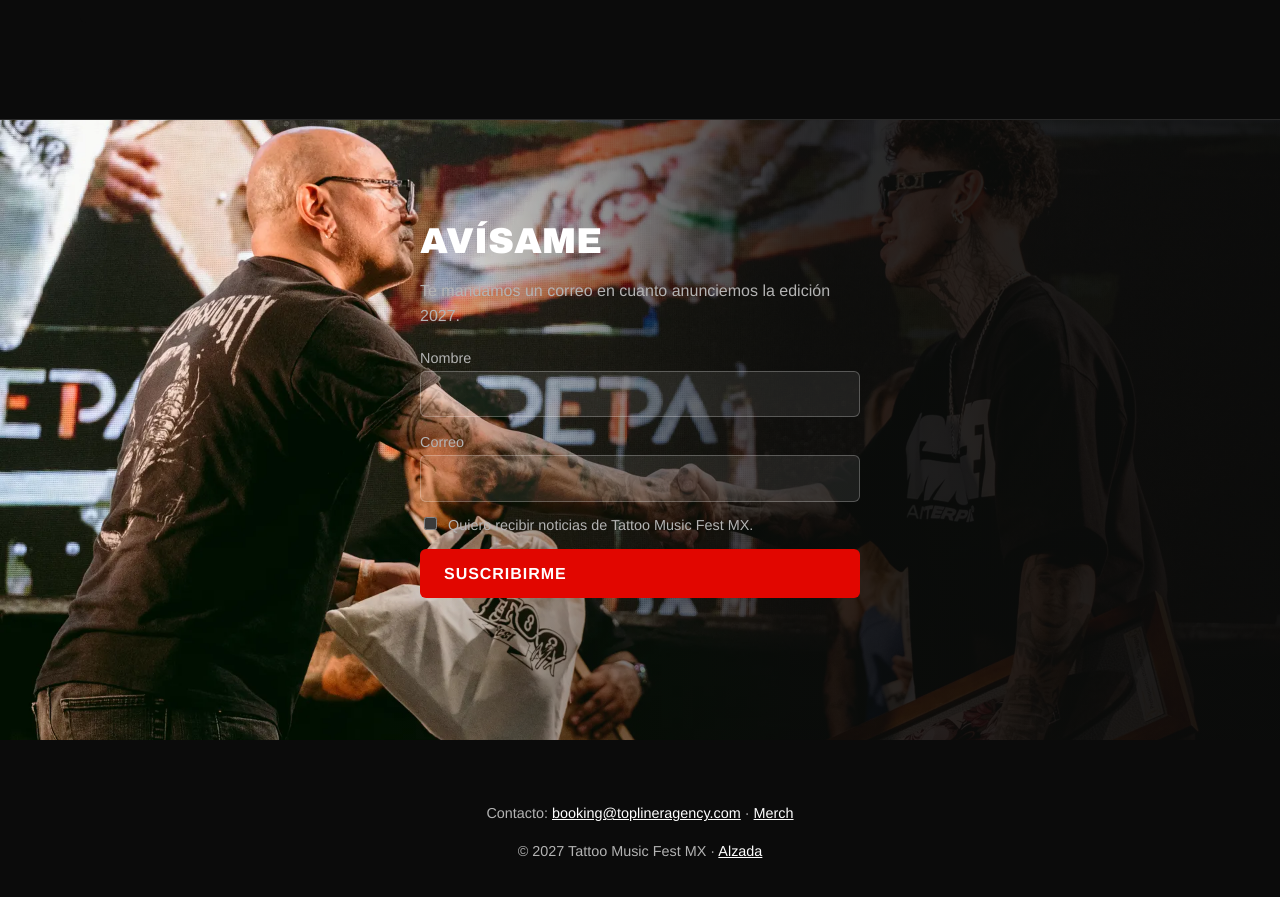
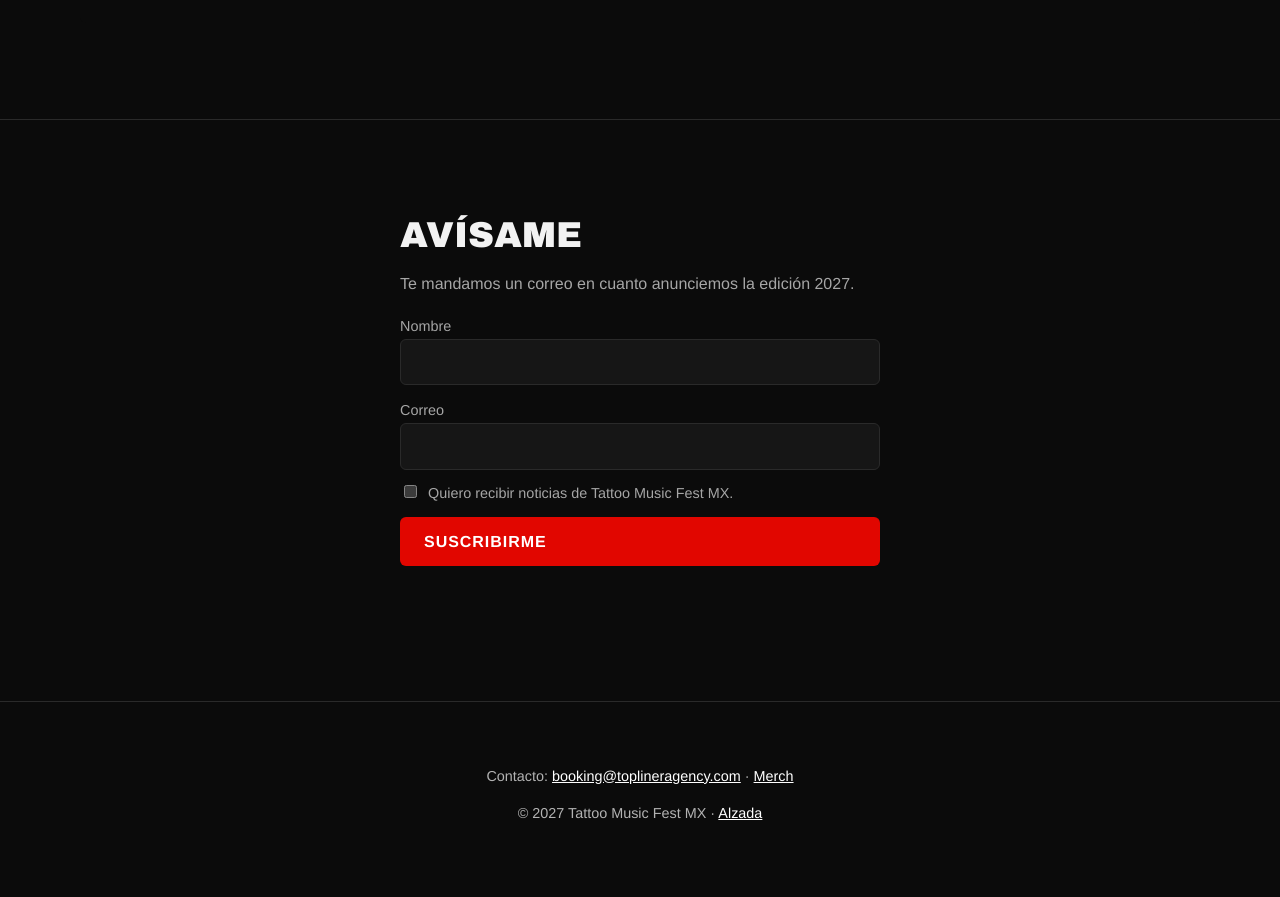
Before and after one commit to alzada-records/tattoomusicfest-mx, a plain HTML site: page index.html in a window 1280 px wide. Shown: the part 1960-2857 px from the top of the page. Drawn offline with Linux system fonts and the light colour scheme; no server answers; grey boxes are pictures that could not be loaded.

Commit message:
Formulario Avísame de vuelta a fondo negro (sin foto)
Co-Authored-By: Claude Opus 5.5 <noreply@anthropic.com>
Claude-Session: https://claude.ai/code/session_012TPE5DbdDXPi6htupK3TZp

```diff
--- a/css/styles.css
+++ b/css/styles.css
@@ -1222,20 +1222,3 @@ label {
   max-width: 480px;
   margin-inline: auto;
 }
-
-/* ---------- TMF: foto del festival detrás del formulario "Avísame" ---------- */
-.newsletter-foto {
-  background-image:
-    linear-gradient(to bottom, rgb(11 11 11 / 0.78), rgb(11 11 11 / 0.92)),
-    url("/img/fondos/tmf-960.webp");
-  background-position: 35% center;
-}
-
-@media (min-width: 900px) {
-  .newsletter-foto {
-    background-image:
-      linear-gradient(to right, rgb(11 11 11 / 0) 30%, rgb(11 11 11 / 0.85) 62%, rgb(11 11 11 / 0.95)),
-      url("/img/fondos/tmf-1920.webp");
-    background-position: 30% center;
-  }
-}
--- a/index.html
+++ b/index.html
@@ -85,7 +85,7 @@
     </section>
 
     <!-- Newsletter: Mailchimp (misma audiencia que Ladrones y Alzada) -->
-    <section class="seccion newsletter newsletter-foto" id="lista" aria-labelledby="titulo-newsletter">
+    <section class="seccion newsletter" id="lista" aria-labelledby="titulo-newsletter">
       <div class="contenedor">
         <div class="newsletter-caja">
         <h2 id="titulo-newsletter">Avísame</h2>
```
Also changed, not shown: img/fondos/tmf-1920.webp (deleted), img/fondos/tmf-960.webp (deleted).
